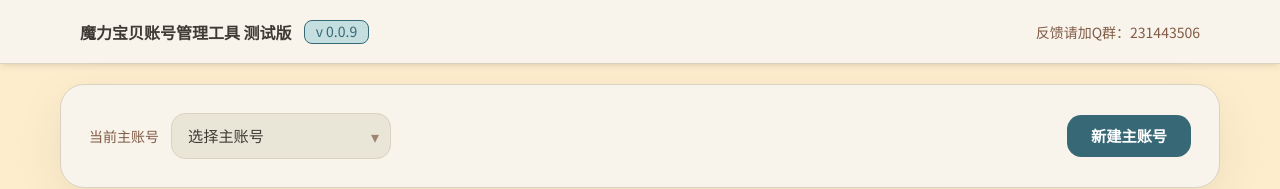
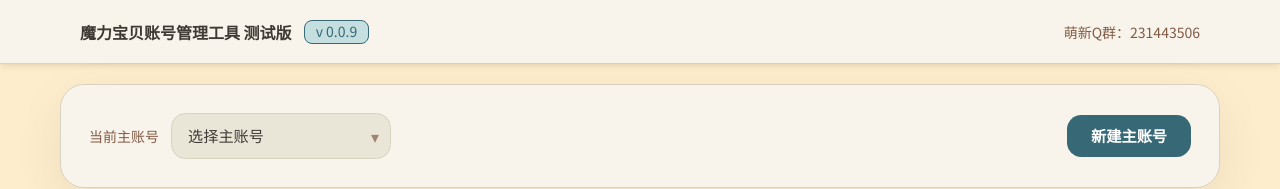
Before and after one commit to Mou2xie/gameAccountManager, a Next.js app: page / in a window 1280 px wide. Shown: the top 189 px of the page. Built offline with nearby package versions, Linux system fonts and the light colour scheme.

Commit message:
feat: update NavBar text for clarity and enhance HelpCircle icon size in CharacterCard

```diff
--- a/components/CharaterCard.tsx
+++ b/components/CharaterCard.tsx
@@ -372,7 +372,7 @@ export const CharaterCard = ({ character, onCharacterMutate }: CharacterCardProp
                     </button>
                     <div className=" relative ml-3 group">
                         <HelpCircle
-                            className=" w-4 h-4 text-(--color-primary) cursor-pointer"
+                            className=" w-6 h-6 text-(--color-primary) cursor-pointer"
                             aria-label="卡时说明"
                         />
                         <span className=" pointer-events-none absolute left-1/2 bottom-full z-10 mb-2 -translate-x-1/2 translate-y-1 whitespace-nowrap rounded bg-gray-800 px-2 py-1 text-[10px] font-medium text-white opacity-0 transition group-hover:translate-y-0 group-hover:opacity-100">
--- a/components/NavBar.tsx
+++ b/components/NavBar.tsx
@@ -14,7 +14,7 @@ export const NavBar = () => {
             </div>
             <div></div>
             <div className=" flex items-center justify-end gap-5 text-[var(--color-text-muted)] text-sm">
-                反馈请加Q群：231443506
+                萌新Q群：231443506
             </div>
         </nav>
     );
```
